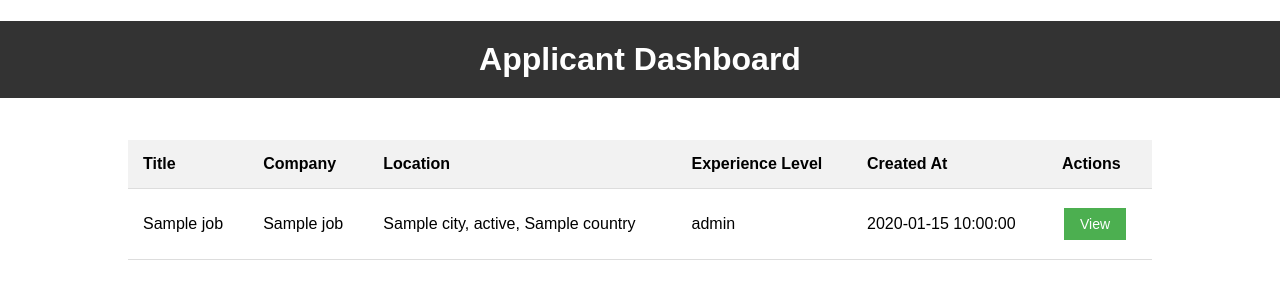
After one commit to jaiphookan20/OceaniaDevs, a Flask app: template templates/applied_jobs.html in a window 1280 px wide. The commit adds this page. Shown: the top 300 px of the page. Run offline with Flask 3, Linux system fonts and the light colour scheme; the template is opened without the code that fills it: most values are stand-ins (such as "Sample title", 1, 10 or a date in 2020); parts of the project's set-up code (start-up, migrations or seed data) failed here and were passed over.

Commit message:
further changes

```diff
--- a/app.py
+++ b/app.py
@@ -56,6 +56,7 @@ def home():
         print("User in session")
     else:
         print("User not in session")
+        # return jsonify({"message": "Unauthorized access"}), 401
     return render_template('index.html', user_logged_in=user_logged_in)
 
 # Serve CSS files from 'templates/css'
--- a/auth/decorators.py
+++ b/auth/decorators.py
@@ -17,7 +17,7 @@ def requires_auth(f):
         if session.get('user') is None:
             print('Unauthorized 2: Need to login first')
             print(url_for('home'))
-            return redirect(url_for('auth.login'))
+            return redirect(url_for('home'))
 
         return f(*args, **kwargs)
 
--- a/routes/auth_routes.py
+++ b/routes/auth_routes.py
@@ -115,4 +115,5 @@ def logout():
     Logs the user out of the session and from the Auth0 tenant
     """
     session.clear()
+    # From Auth0 logout - add in code to track/inform Auth0 of logout
     return redirect(url_for('home'))
--- a/routes/job_routes.py
+++ b/routes/job_routes.py
@@ -10,11 +10,11 @@ cors = CORS(job_blueprint)
 
 # Apply to Job Route:
 @job_blueprint.route('/apply_to_job', methods=['GET', 'POST'])
-# @requires_auth
+@requires_auth
 def apply_to_job():
     if 'user' not in session:
         print('user not in session!')
-        return jsonify({"error": "Unauthorized access"}), 401
+        return jsonify({"message": "Unauthorized access"}), 401
     else:
         print('user in session')
 
--- a/routes/recruiter_routes.py
+++ b/routes/recruiter_routes.py
@@ -104,8 +104,6 @@ def add_job():
 
         return jsonify({"message": "Job added successfully"})
 
-#########################################################################
-
 @recruiter_blueprint.route('/jobs_by_recruiter')
 def get_all_jobs_by_recruiter():
     if session['user']['type'] != "recruiter":
--- /dev/null
+++ b/templates/applied_jobs.html
@@ -0,0 +1,92 @@
+<!DOCTYPE html>
+<html>
+  <head>
+    <title>Applicant Dashboard</title>
+    <script src="https://code.jquery.com/jquery-3.6.0.min.js"></script>
+    <style>
+      body {
+        font-family: Arial, sans-serif;
+        margin: 0;
+        padding: 0;
+      }
+
+      h1 {
+        background-color: #333;
+        color: #fff;
+        padding: 20px;
+        text-align: center;
+      }
+
+      .container {
+        max-width: 80%;
+        margin: 0 auto;
+        padding: 20px;
+      }
+
+      table {
+        width: 100%;
+        border-collapse: collapse;
+      }
+
+      th,
+      td {
+        padding: 15px;
+        border-bottom: 1px solid #ddd;
+        text-align: left;
+      }
+
+      th {
+        background-color: #f2f2f2;
+      }
+
+      .actions {
+        display: flex;
+        justify-content: space-between;
+      }
+
+      .actions button {
+        background-color: #4caf50;
+        border: none;
+        color: white;
+        padding: 8px 16px;
+        text-align: center;
+        text-decoration: none;
+        display: inline-block;
+        font-size: 14px;
+        margin: 4px 2px;
+        cursor: pointer;
+      }
+    </style>
+  </head>
+  <body>
+    <h1>Applicant Dashboard</h1>
+    <div class="container">
+      <table>
+        <thead>
+          <tr>
+            <th>Title</th>
+            <th>Company</th>
+            <th>Location</th>
+            <th>Experience Level</th>
+            <th>Created At</th>
+            <th>Actions</th>
+          </tr>
+        </thead>
+        <tbody>
+          {% for job in jobs %}
+          <tr>
+            <td>{{ job.title }}</td>
+            <td>{{ job.company_name }}</td>
+            <td>{{ job.city }}, {{ job.state }}, {{ job.country }}</td>
+            <td>{{ job.experience_level }}</td>
+            <td>{{ job.created_at }}</td>
+            <td class="actions">
+              <a href="/update_job/{{ job.job_id }}"><button>View</button></a>
+            </td>
+          </tr>
+          {% endfor %}
+        </tbody>
+      </table>
+    </div>
+  </body>
+</html>
--- a/templates/available_jobs.html
+++ b/templates/available_jobs.html
@@ -36,9 +36,12 @@
             data: JSON.stringify({ jobid: jobid }),
             contentType: "application/json",
             success: function (response) {
+              console.log(`success response: ${response}`);
               alert(response.message);
             },
             error: function (xhr, status, error) {
+              console.log(`error status: ${status}`);
+              console.log(`error: ${error}`);
               alert(error);
             },
           });
```
Also changed, not shown: TechPort_ todo.txt (added, +126 -0 lines), routes/seeker_routes.py (+20 -1 lines), service/seeker_service.py (+8 -1 lines), templates/css/index.css (+10 -0 lines), templates/index.html (+15 -3 lines), service/jobs_service.py (line endings or trailing spaces).
